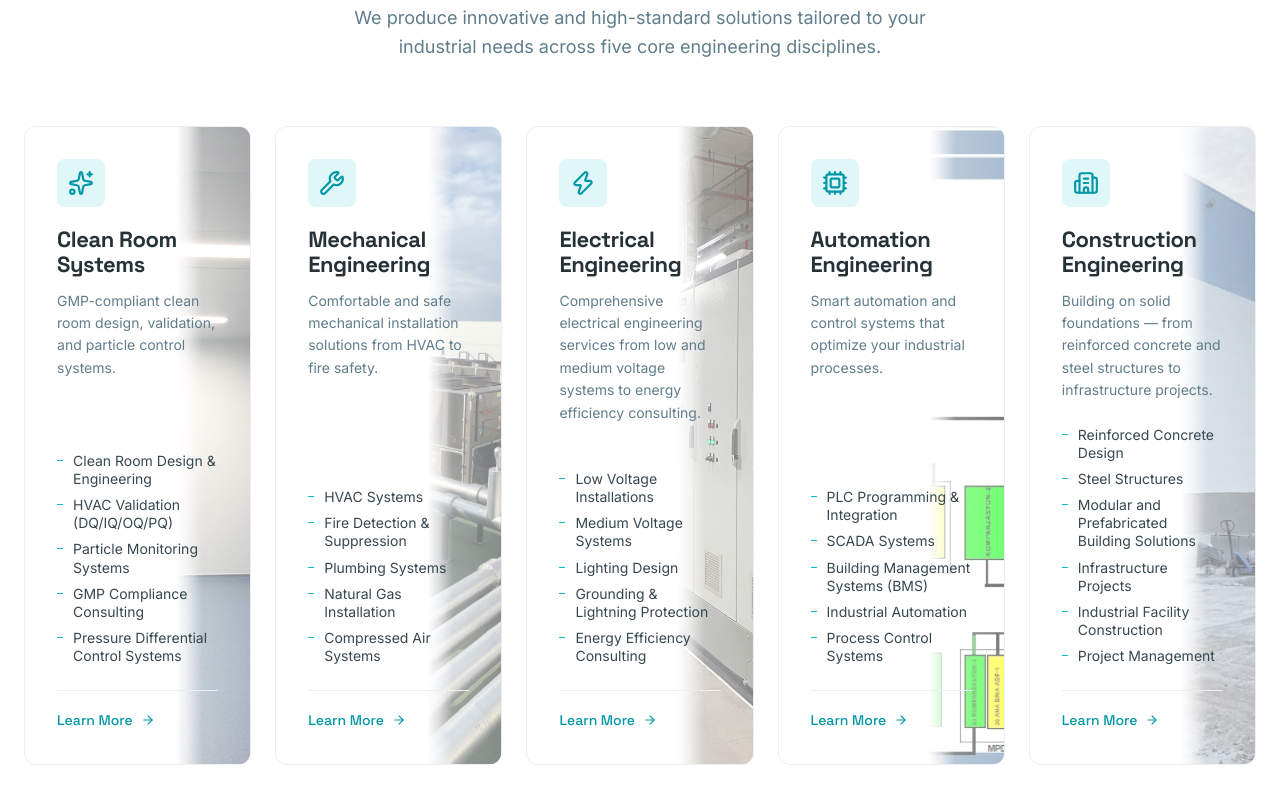
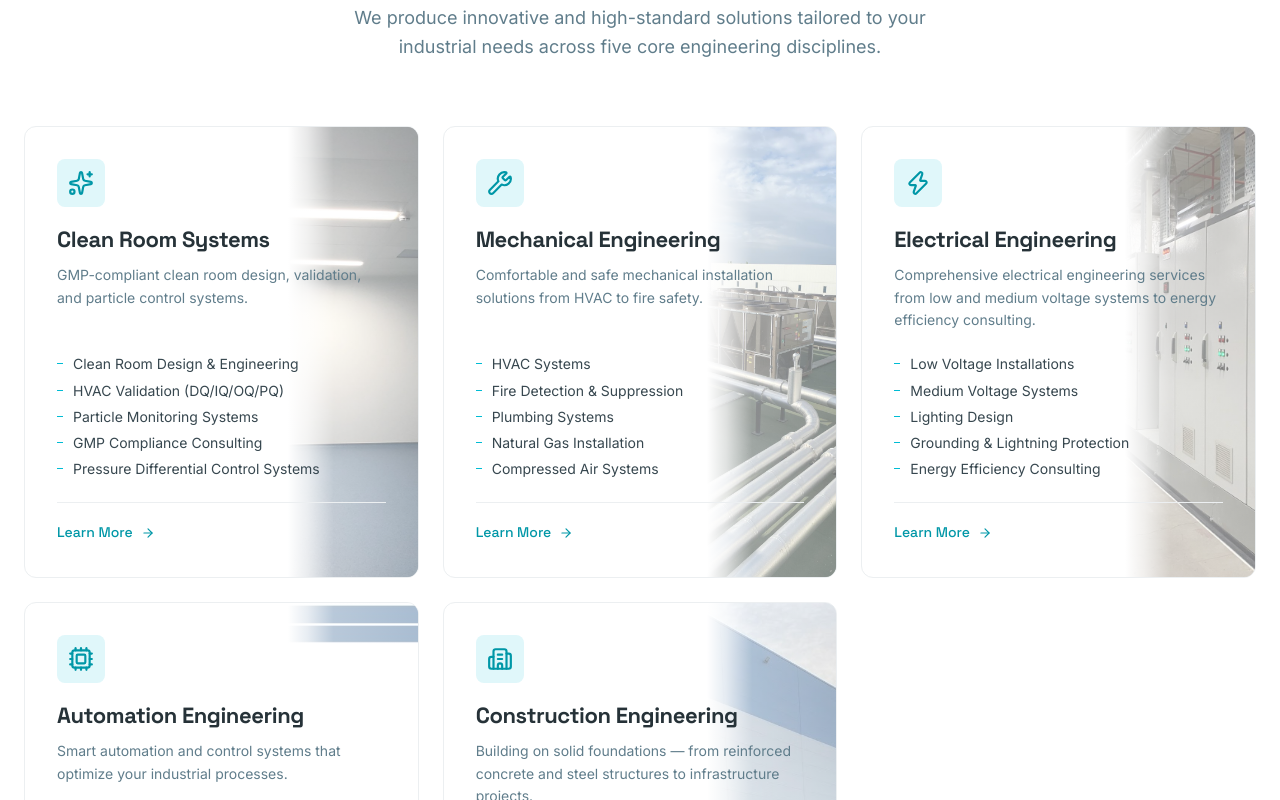
Before and after one commit to ahmeren05/etweb, a Next.js app: page /en in a window 1280 px wide. Shown: the part 920-1720 px from the top of the page. Built offline with nearby package versions, Linux system fonts and the light colour scheme.

Commit message:
Update service grids to use CSS Grid with minmax(300px, 1fr) for responsive layout

```diff
--- a/src/app/[locale]/page.module.css
+++ b/src/app/[locale]/page.module.css
@@ -1,14 +1,7 @@
 .disciplinesGrid {
-  display: flex;
-  flex-wrap: wrap;
-  justify-content: center;
+  display: grid;
+  grid-template-columns: repeat(auto-fit, minmax(300px, 1fr));
   gap: var(--space-6);
-}
-
-.disciplinesGrid > * {
-  /* 5-0 layout by default (5 items per row) */
-  flex: 0 0 calc(20% - 19.2px); /* 4 gaps of 24px = 96px, 96 / 5 = 19.2px */
-  max-width: calc(20% - 19.2px);
 }
 
 /* About Preview */
@@ -116,14 +109,6 @@
 
 
 
-@media (max-width: 1150px) {
-  .disciplinesGrid > * {
-    /* 3-2 layout */
-    flex: 0 0 calc(33.333% - 16px);
-    max-width: calc(33.333% - 16px);
-  }
-}
-
 @media (max-width: 1024px) {
   .aboutPreview {
     grid-template-columns: 1fr;
@@ -138,22 +123,6 @@
   }
 }
 
-@media (max-width: 800px) {
-  .disciplinesGrid > * {
-    /* 2-2-1 layout */
-    flex: 0 0 calc(50% - 12px);
-    max-width: calc(50% - 12px);
-  }
-}
-
-@media (max-width: 550px) {
-  .disciplinesGrid > * {
-    /* 1-1-1-1-1 layout */
-    flex: 0 0 100%;
-    max-width: 100%;
-  }
-}
-
 @media (max-width: 1024px) {
   .staggeredText {
     font-size: 2.25rem;
```
Also changed, not shown: src/app/[locale]/hizmetler/[slug]/page.module.css (+2 -24 lines).
